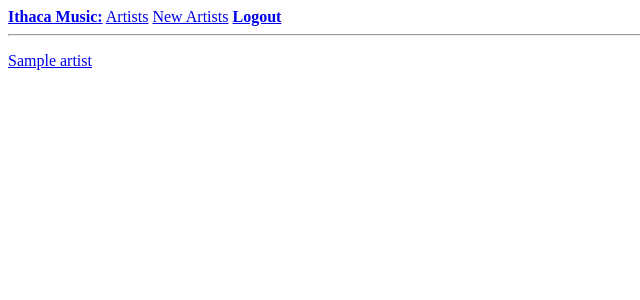
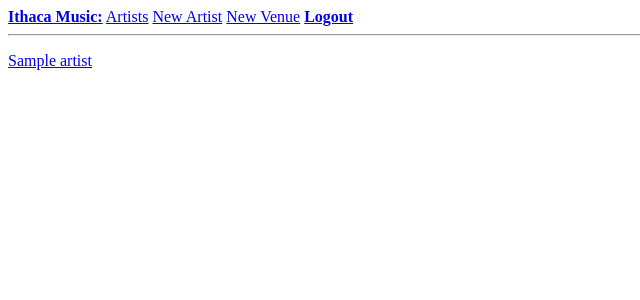
Before and after one commit to brookewil/music_app_2023, a Flask app: page /allArtists in a window 1280 px wide. Shown: the top 300 px of the page, without its empty margins (0-640 px from the left). Run offline with Flask 3, Linux system fonts and the light colour scheme; a user stored in the database is signed in; tables that the repository leaves empty hold one stand-in row (values such as "Sample post").

Commit message:
Add New Venue

```diff
--- a/app/templates/base.html
+++ b/app/templates/base.html
@@ -16,7 +16,8 @@
             <a href="{{ url_for('login') }}"><b>Login</b></a>
             {% else %}
             <a href="{{ url_for('allArtists') }}">Artists</a>
-            <a href="{{ url_for('newArtist') }}">New Artists</a>
+            <a href="{{ url_for('newArtist') }}">New Artist</a>
+            <a href="{{ url_for('newVenue') }}">New Venue</a>
             <a href="{{ url_for('logout') }}"><b>Logout</b></a>
             {% endif %}
     </div>
```
Also changed, not shown: app.db.
